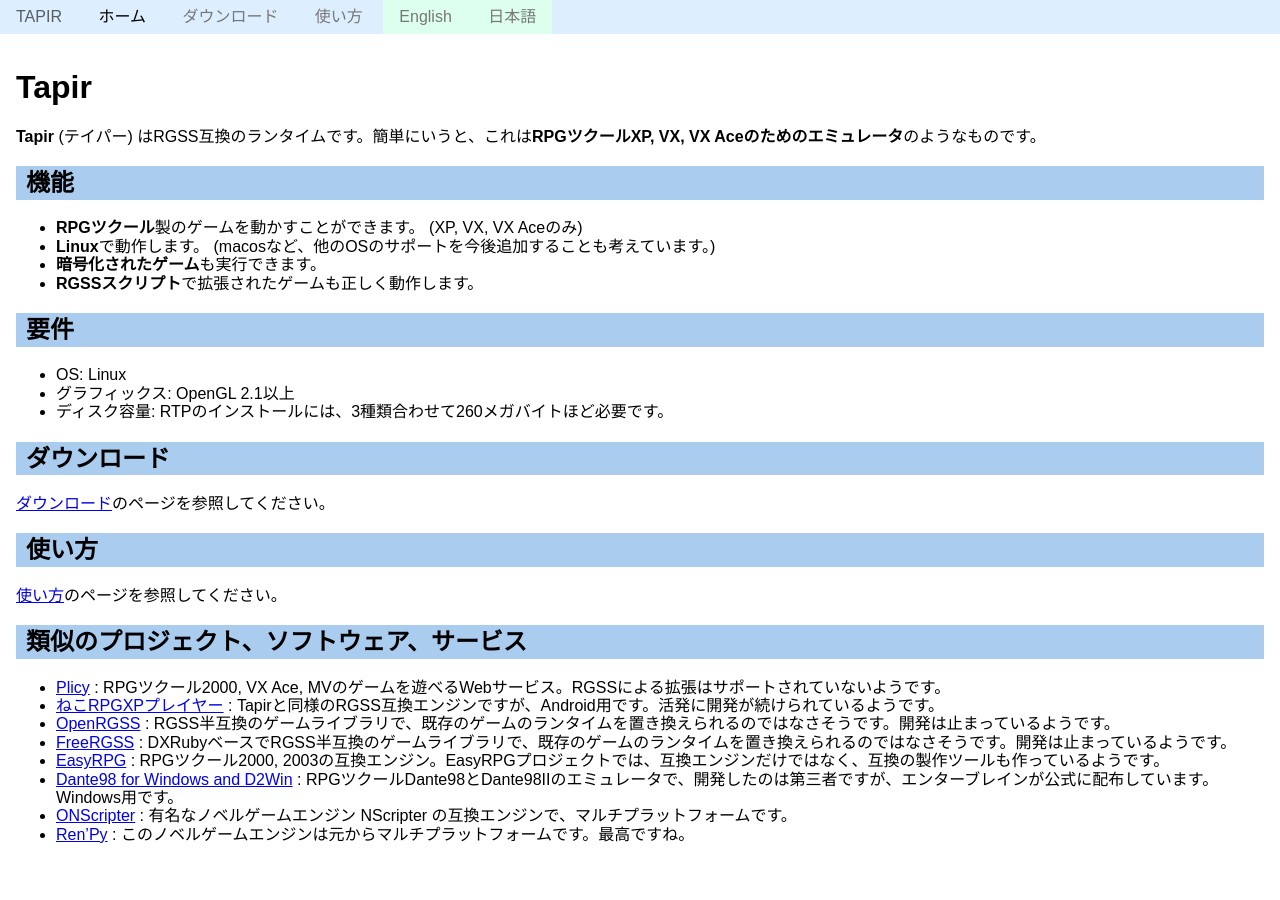
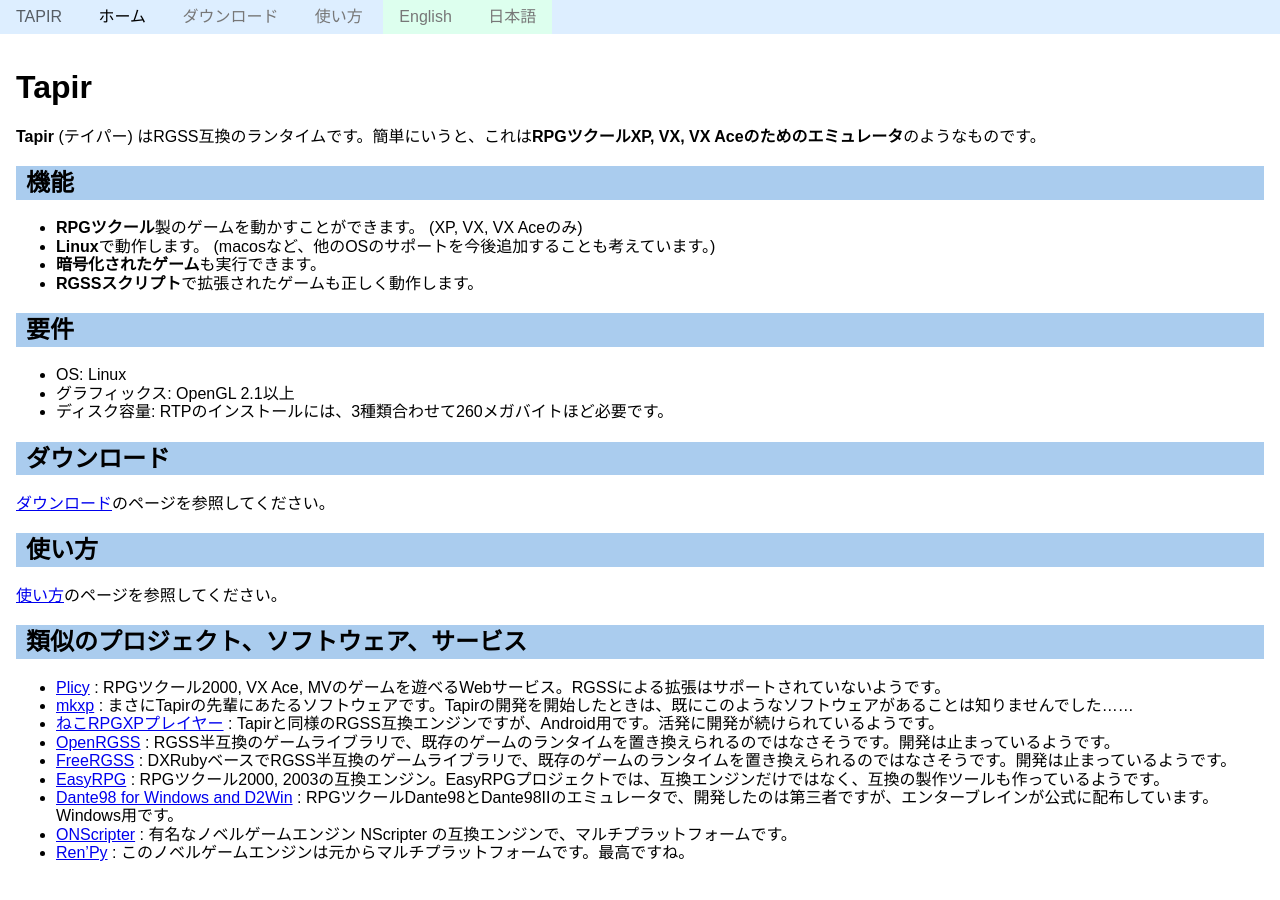
Before and after one commit to qnighy/tapir, a Jekyll site: the page built from index.ja.md, in a window 1280 px wide. Built offline with Jekyll 4.4.1, drawn with Linux system fonts in a browser that asks for light colours; nearby versions of some CDN libraries.

Commit message:
Mention mkxp.

```diff
--- a/index.ja.md
+++ b/index.ja.md
@@ -30,6 +30,7 @@ title: ホーム
 ## 類似のプロジェクト、ソフトウェア、サービス
 
 - [Plicy](https://plicy.net/) : RPGツクール2000, VX Ace, MVのゲームを遊べるWebサービス。RGSSによる拡張はサポートされていないようです。
+- [mkxp](https://github.com/Ancurio/mkxp) : まさにTapirの先輩にあたるソフトウェアです。Tapirの開発を開始したときは、既にこのようなソフトウェアがあることは知りませんでした……
 - [ねこRPGXPプレイヤー](https://play.google.com/store/apps/details?id=net.kernys.rgss) : Tapirと同様のRGSS互換エンジンですが、Android用です。活発に開発が続けられているようです。
 - [OpenRGSS](https://github.com/zh99998/OpenRGSS) : RGSS半互換のゲームライブラリで、既存のゲームのランタイムを置き換えられるのではなさそうです。開発は止まっているようです。
 - [FreeRGSS](https://ja.osdn.net/projects/freergss/) : DXRubyベースでRGSS半互換のゲームライブラリで、既存のゲームのランタイムを置き換えられるのではなさそうです。開発は止まっているようです。
```
Also changed, not shown: index.md (+1 -0 lines).
